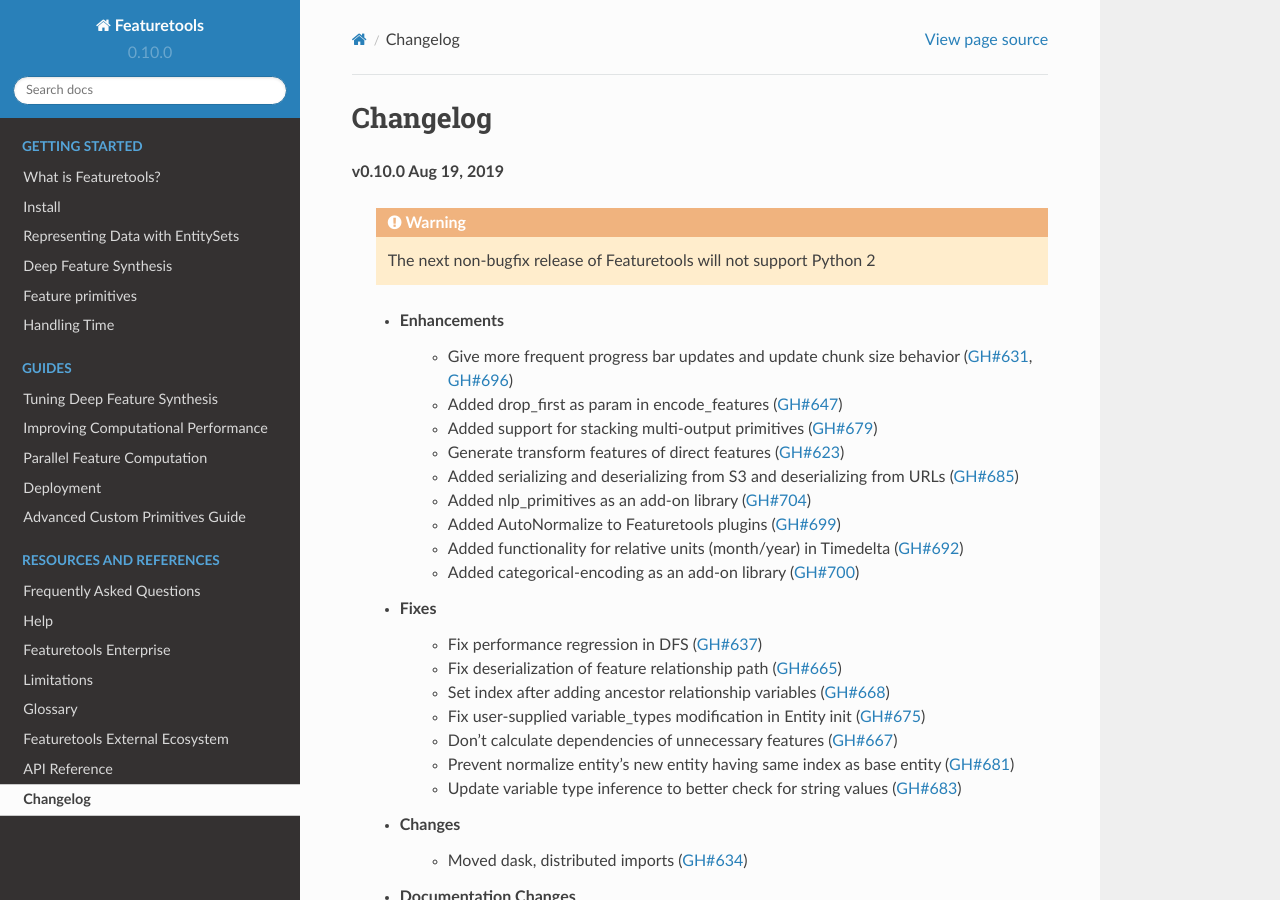
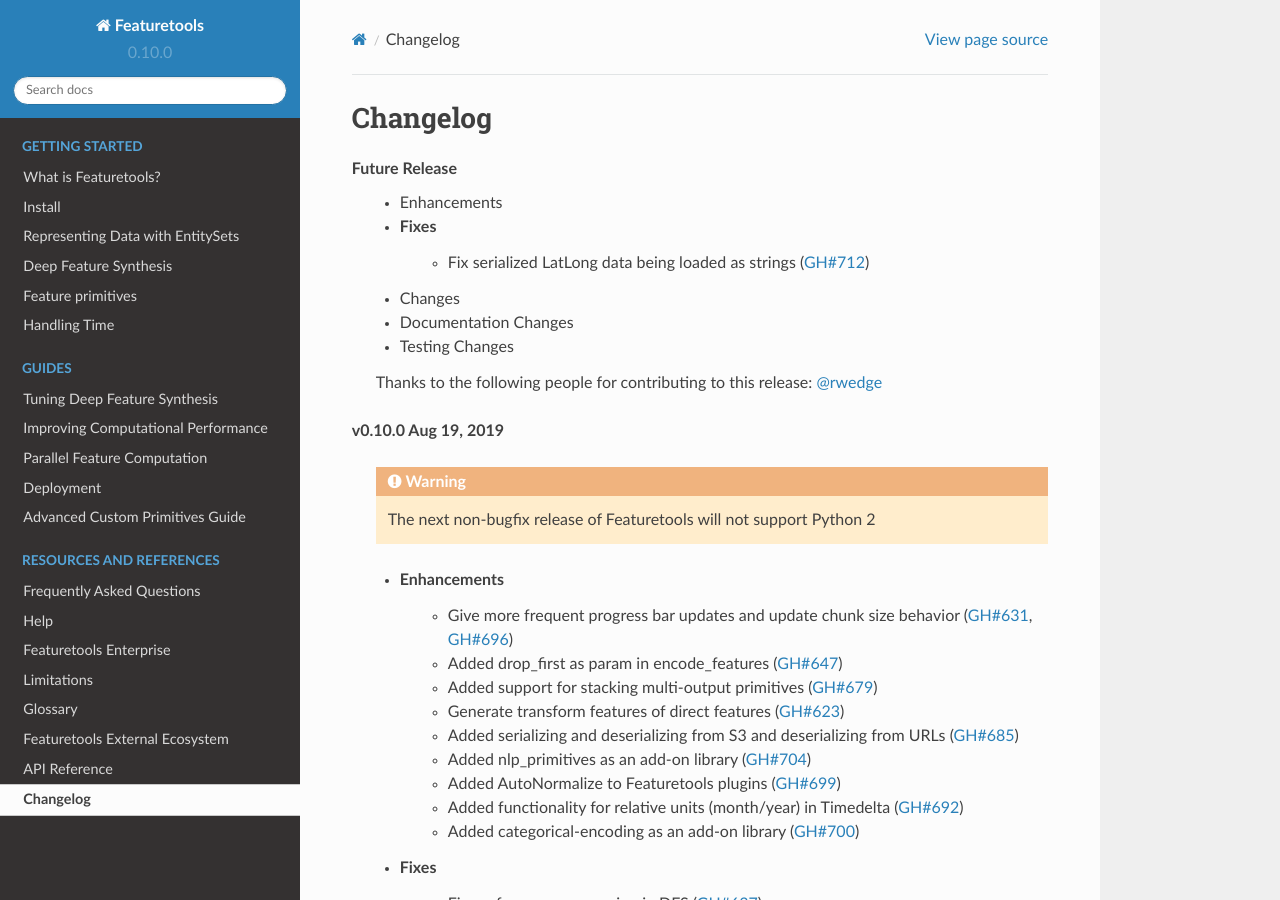
Before and after one commit to alteryx/featuretools, a Sphinx documentation site: the page built from docs/source/changelog.rst, in a window 1280 px wide and 900 px high. Built offline with Sphinx 7.4.7 and the Read the Docs theme 2.0.0, drawn with Linux system fonts in a browser that asks for light colours; pages that are not in the unit, such as notebooks, are missing from menus.

Commit message:
update changelog

```diff
--- a/docs/source/changelog.rst
+++ b/docs/source/changelog.rst
@@ -2,6 +2,17 @@
 
 Changelog
 ---------
+**Future Release**
+    * Enhancements
+    * Fixes
+        * Fix serialized LatLong data being loaded as strings (:pr:`712`)
+    * Changes
+    * Documentation Changes
+    * Testing Changes
+
+    Thanks to the following people for contributing to this release:
+    :user:`rwedge`
+
 **v0.10.0 Aug 19, 2019**
 
     .. warning::
```
